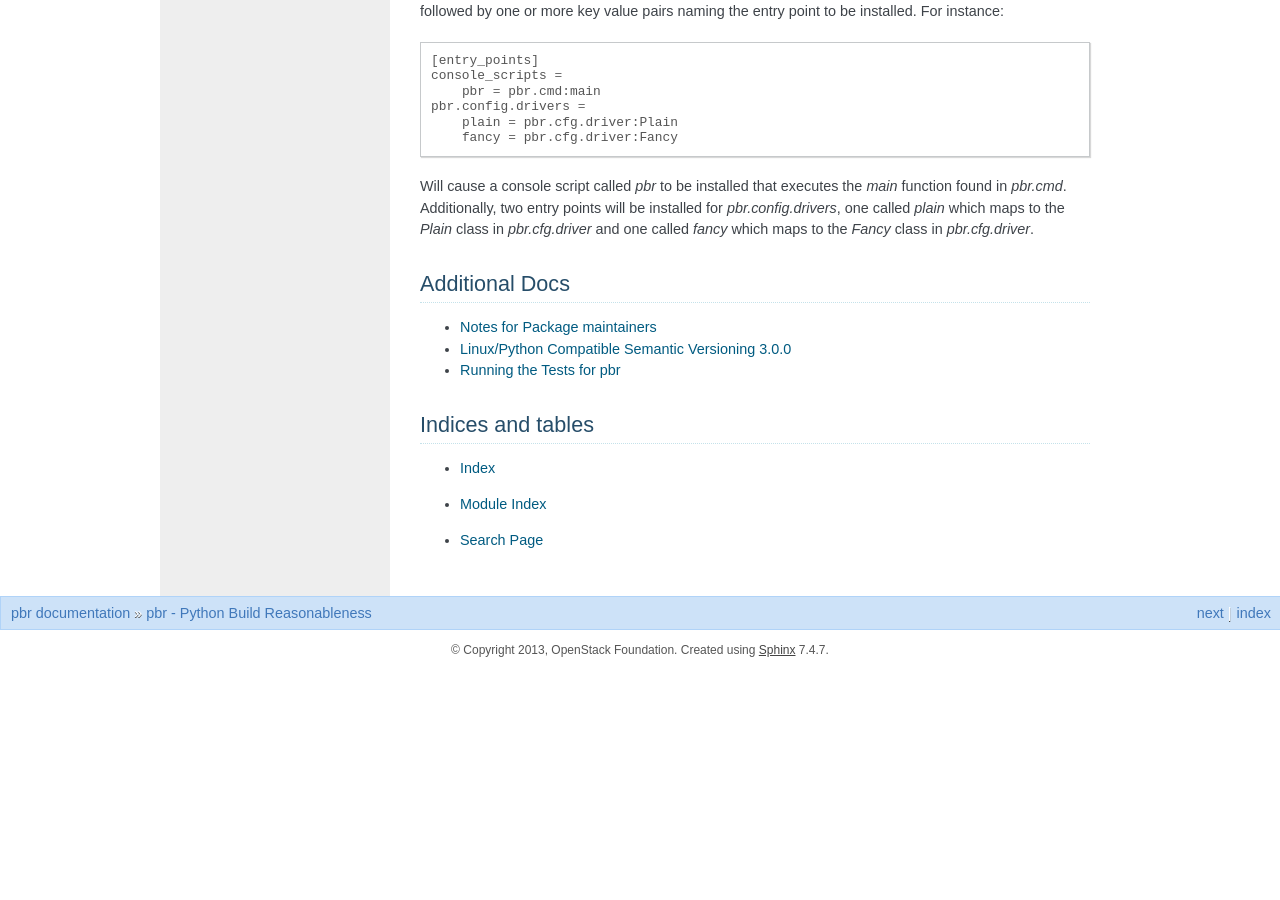
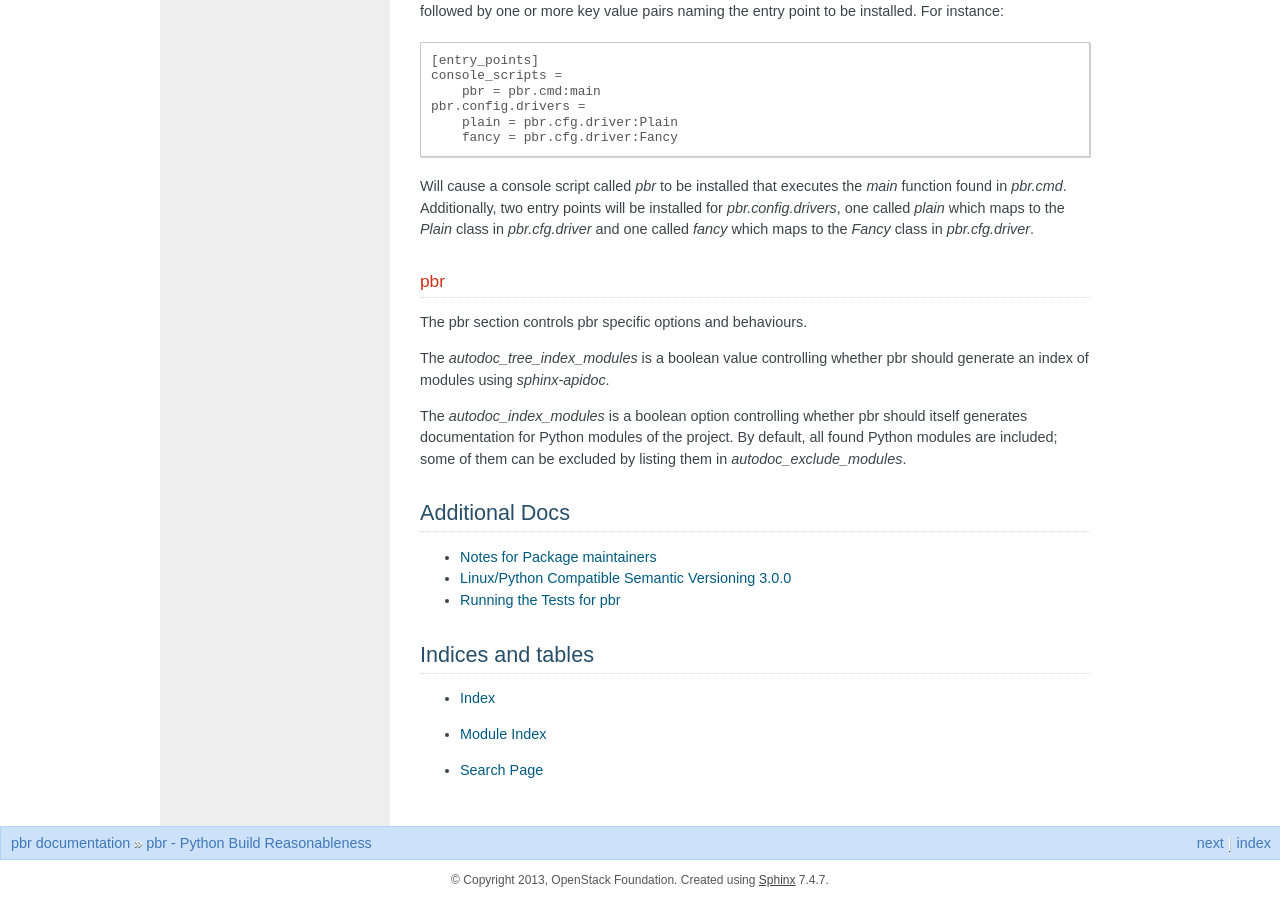
Before and after one commit to openstack/pbr, a Sphinx documentation site: the page built from doc/source/index.rst, in a window 1280 px wide and 900 px high, scrolled down 4654 px. Built offline with Sphinx 7.4.7, drawn with Linux system fonts in a browser that asks for light colours; before the commit the page ends 5324 px from its top, so only the background shows below that.

Commit message:
doc: add some basic doc about pbr doc options
Change-Id: Iccb0ba35a008596cb63e1d6954bd9cb8fa50ae78

```diff
--- a/doc/source/index.rst
+++ b/doc/source/index.rst
@@ -288,6 +288,18 @@ installed for `pbr.config.drivers`, one called `plain` which maps to the
 `Plain` class in `pbr.cfg.driver` and one called `fancy` which maps to the
 `Fancy` class in `pbr.cfg.driver`.
 
+pbr
+---
+The pbr section controls pbr specific options and behaviours.
+
+The `autodoc_tree_index_modules` is a boolean value controlling whether pbr
+should generate an index of modules using `sphinx-apidoc`.
+
+The `autodoc_index_modules` is a boolean option controlling whether pbr should
+itself generates documentation for Python modules of the project. By default,
+all found Python modules are included; some of them can be excluded by listing
+them in `autodoc_exclude_modules`.
+
 Additional Docs
 ===============
 
```
